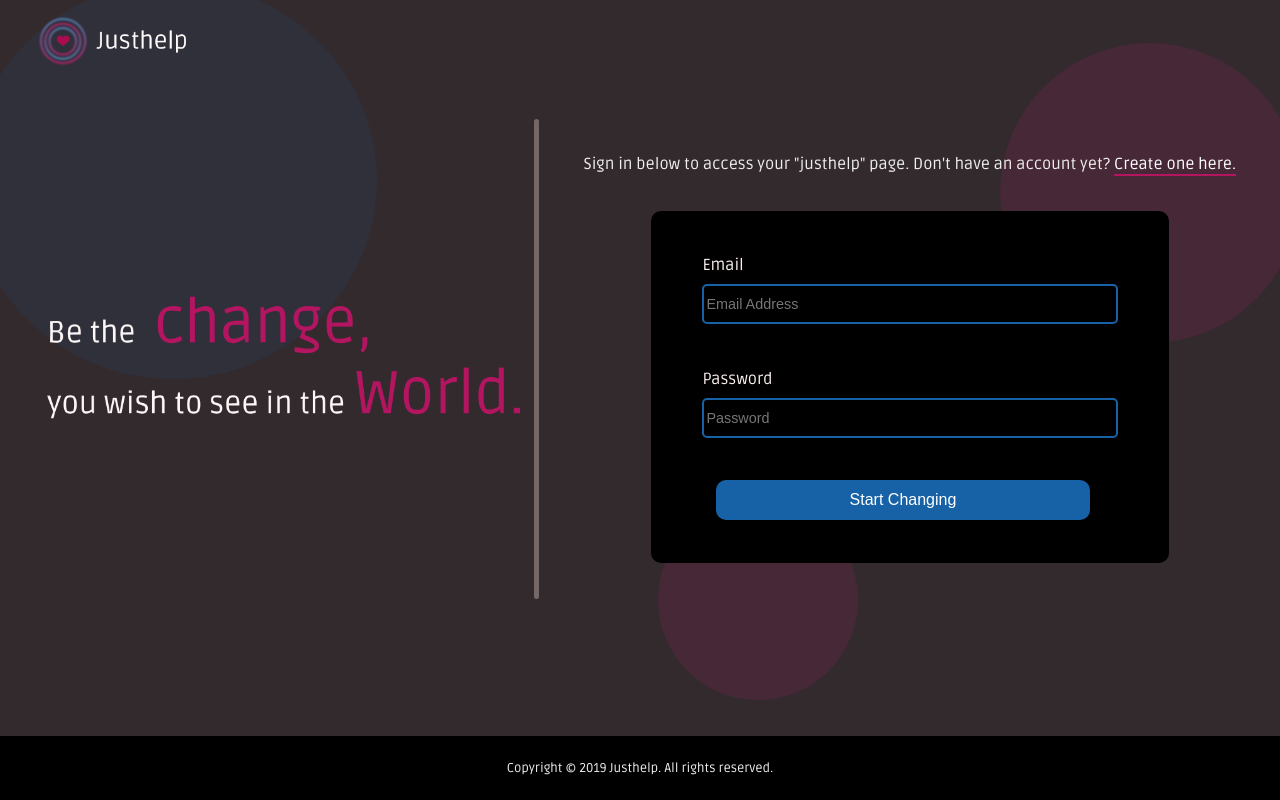
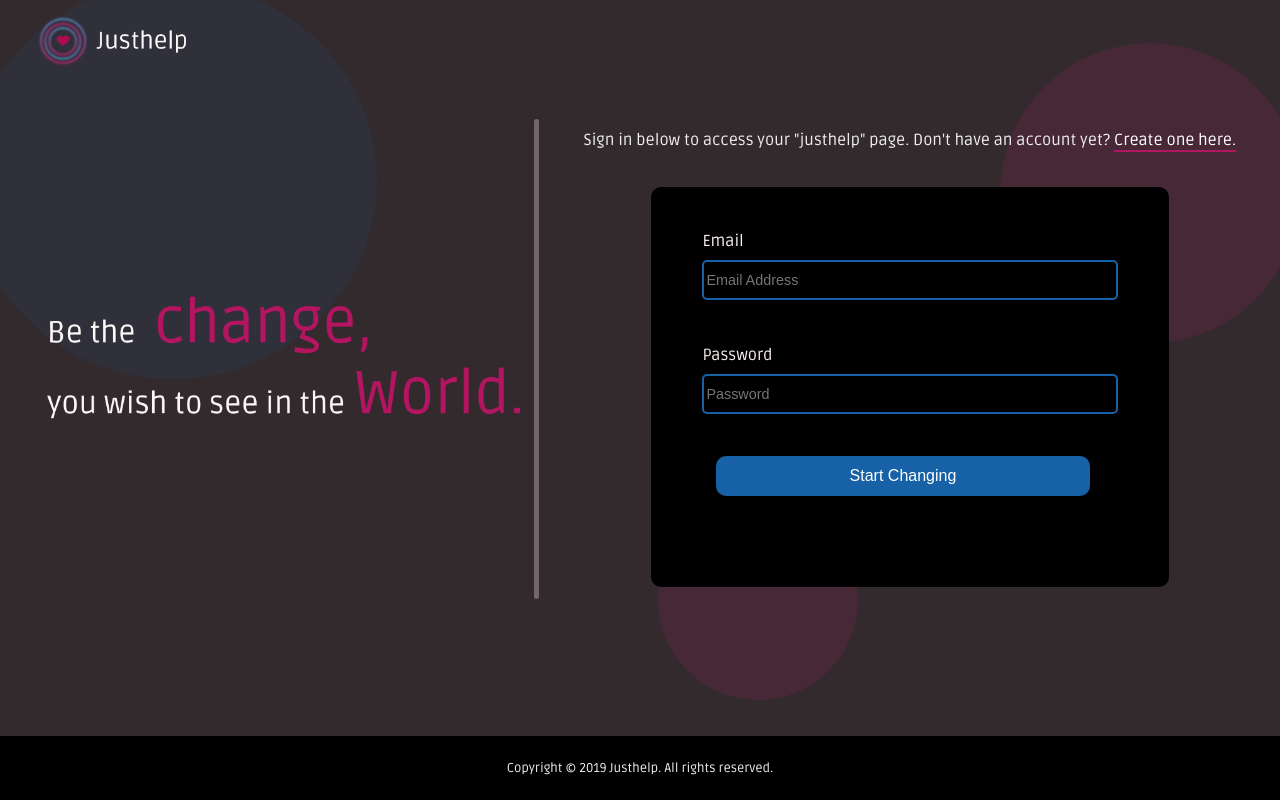
Before and after one commit to random-acts-generator/RAG-FE, a React (Create React App) app in the folder rag/: page /login in a window 1280 px wide. Built offline with nearby package versions, Linux system fonts and the light colour scheme.

Commit message:
RAG:Minor change to sytling

```diff
--- a/rag/src/styles/login.css
+++ b/rag/src/styles/login.css
@@ -4,7 +4,7 @@
   margin-left: 30%;
 }
 .right-section-container-login {
-  height: 22rem;
+  height: 25rem;
   width: 70%;
   background-color: black;
   border-radius: 10px;
```
